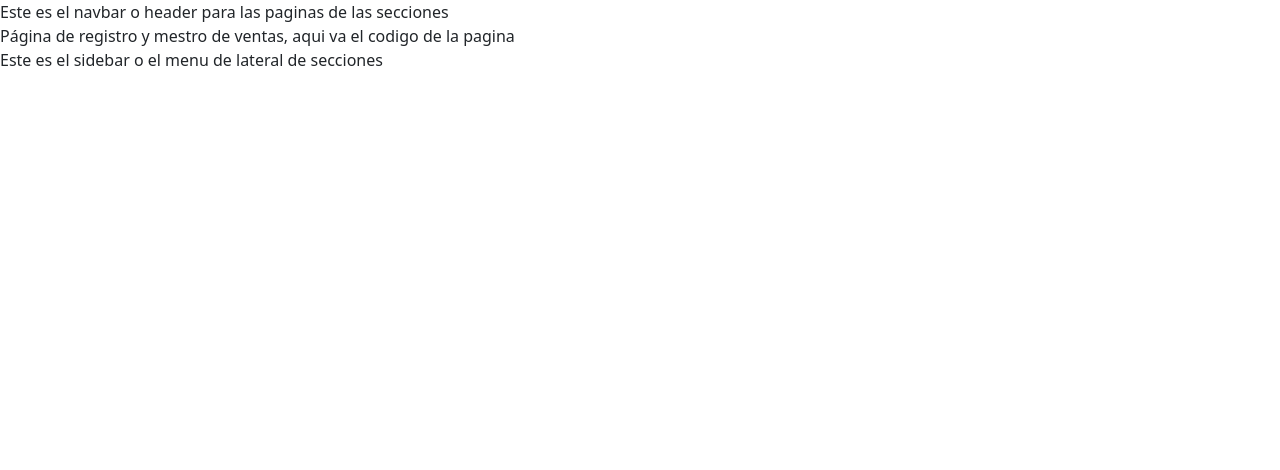
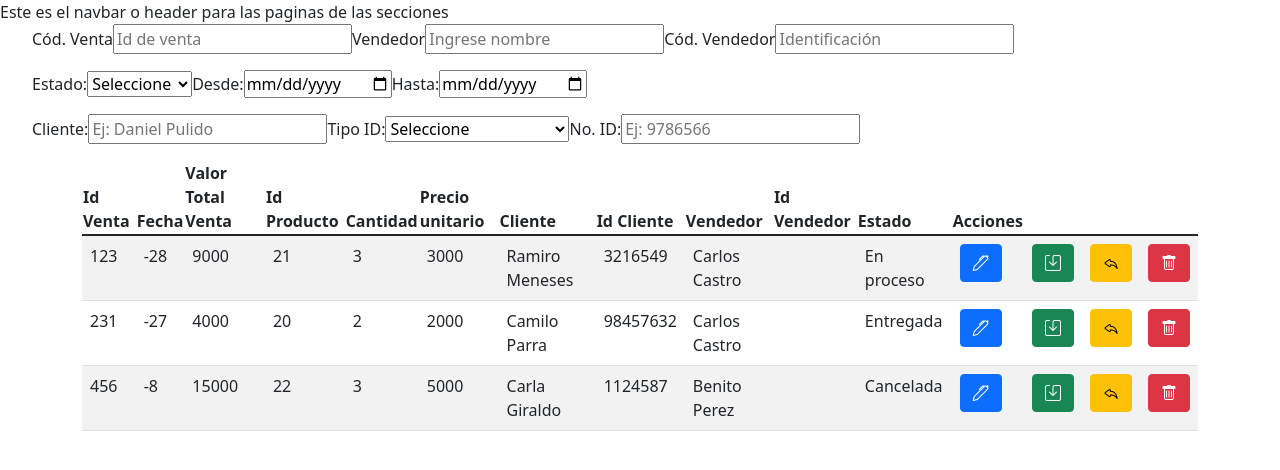
Before and after one commit to The-Rookies-G9/AppIntegrada, a React (Create React App) app in the folder rookies/: page /Admin/Vtas in a window 1280 px wide. Shown: the top 470 px of the page. Built offline with nearby package versions, Linux system fonts and the light colour scheme.

Commit message:
creación del crudvtas y de formato htma vtas

```diff
--- a/rookies/src/App.css
+++ b/rookies/src/App.css
@@ -7,13 +7,3 @@ ul {
     padding:0px;
     margin:0px;
 }
-
-.navbarPosition {
-  display:flex;
-  padding: 10%;
-}
-
-.mainPosition {
-  display: flex;
-  padding:80%;
-}
--- /dev/null
+++ b/rookies/src/components/Crudvtas.js
@@ -0,0 +1,103 @@
+import React from 'react';
+import "bootstrap/dist/css/bootstrap.min.css";
+import {
+  Table,
+  Button,
+  Container,
+ // Modal,
+ // ModalHeader,
+//ModalBody,
+ // FormGroup,
+  //ModalFooter,
+} from "reactstrap";
+
+const data = [
+    {IdVta: 123, Fecha:3-10-21, Total: 9000, IdPcto: 32-11, Cantidad: 3, Vunit: 3000, Cliente: "Ramiro Meneses", IdCliente: 3216549, vendedor: "Carlos Castro", Estado:"En proceso" },
+    {IdVta: 231, Fecha:3-9-21, Total: 4000, IdPcto: 32-12, Cantidad: 2, Vunit: 2000, Cliente: "Camilo Parra", IdCliente: 98457632, vendedor: "Carlos Castro", Estado:"Entregada" },
+    {IdVta: 456, Fecha:23-10-21, Total: 15000, IdPcto: 33-11, Cantidad: 3, Vunit: 5000, Cliente: "Carla Giraldo", IdCliente: 1124587, vendedor: "Benito Perez", Estado: "Cancelada" },
+];
+
+
+class CrudVtas extends React.Component{
+    //Operaciones
+    state = {
+        data: data,
+        modalActualizar: false,
+        modalInsertar: false,
+        form: {
+            IdVta: "",
+            Fecha: "",
+            Total: "",
+            IdPcto: " ",
+            Cantidad: " ",
+            Vunit: " ",
+            Cliente:" ",
+            IdCliente: " ",
+            vendedor: " ",
+            IdVende: " ",
+            Estado: " "
+        },
+      };
+
+
+    render(){
+        return (
+        <>
+           <Container>
+
+
+
+           <Table  className="table table-striped">
+               <thead>
+                    <th>Id Venta</th>
+                    <th>Fecha</th>
+                    <th>Valor Total Venta</th>
+                    <th>Id Producto</th>
+                    <th>Cantidad</th>
+                    <th>Precio unitario</th>
+                    <th>Cliente</th>
+                    <th>Id Cliente</th>
+                    <th>Vendedor</th>
+                    <th>Id Vendedor</th>
+                    <th>Estado</th>
+                    <th>Acciones</th>
+                </thead>
+
+                <tbody> {
+                    this.state.data.map((dato) => (
+                        <tr key={dato.IdVta}>
+                            <td>{dato.IdVta}</td>{"  "}
+                            <td>{dato.Fecha}</td>{"  "}
+                            <td>{dato.Total}</td>{"  "}
+                            <td>{dato.IdPcto}</td>{"  "}
+                            <td>{dato.Cantidad}</td>{"  "}
+                            <td>{dato.Vunit}</td>{"  "}
+                            <td>{dato.Cliente}</td>{"  "}
+                            <td>{dato.IdCliente}</td>{"  "}
+                            <td>{dato.vendedor}</td>{"  "}
+                            <td>{dato.IdVende}</td>{"  "}
+                            <td>{dato.Estado}</td>{"  "}
+                            <td><Button color= "primary" ><i class="bi bi-pen"></i></Button></td>{"  "}
+                            <td><Button color= "success"><i class="bi bi-save"></i></Button></td>{"  "}
+                            <td><Button color="warning" ><i class="bi bi-reply"></i></Button></td>{"  "}
+                            <td><Button color="danger"><i class="bi bi-trash"></i></Button></td>
+                        </tr>
+                        ))
+                    }
+                </tbody>
+
+
+
+
+           </Table>
+
+           </Container>
+           </>
+
+        )
+
+    }
+
+}
+
+export default CrudVtas;
--- a/rookies/src/layouts/PrivateLayouts.js
+++ b/rookies/src/layouts/PrivateLayouts.js
@@ -11,7 +11,6 @@ const PrivateLayout = ({children}) => {
         <div>
             <Navbar />
             <main >{children}</main>
-            <Sidebar />
         </div>
     )
 }
--- a/rookies/src/pages/Admin/Vtas.js
+++ b/rookies/src/pages/Admin/Vtas.js
@@ -1,9 +1,77 @@
 import React from 'react';
+import CrudVtas from 'components/Crudvtas';
 
 const Vtas = () => {
     return (
         <div>
-            Página de registro y mestro de ventas, aqui va el codigo de la pagina
+            <main>
+          <section  className="mb-3" >
+            <form >
+              <ul>
+                <li>
+                  <label for="idvta">
+                    Cód. Venta
+                    <input name="idvta" className="casilla"  placeholder="Id de venta"/>
+                  </label>
+                  <label for="vendedor">
+                    Vendedor
+                    <input name="vendedor" className="casilla"  placeholder="Ingrese nombre"/>
+                  </label>
+                  <label for="idVendedor">
+                    Cód. Vendedor
+                    <input name="idVendedor" className="casilla"  placeholder="Identificación"/>
+                  </label>
+                </li>
+              </ul>
+              <ul>
+                  <li >
+                    <label for="estado">
+                      Estado:
+                      <select name="estado" className="casilla">
+                        <option value="0">Seleccione</option>
+                        <option value="En proceso">En proceso</option>
+                        <option value="Cancelada">Cancelada</option>
+                        <option value="Entregada">Entregada</option>
+                      </select>
+                    </label>
+                    <label for="desdeFecha" className="positionLabel">
+                      Desde:
+                      <input name="desdeFecha" type="date" className="casilla"  placeholder="fecha"/>
+                    </label>
+                    <label for="hastaFecha" className="positionLabel">
+                      Hasta:
+                      <input name="hastaFecha" type="date" className="casilla"  placeholder="fecha"/>
+                    </label>
+                  </li>
+              </ul>
+              <ul>
+                <li>
+                  <label for="cliente">
+                    Cliente:
+                    <input name="cliente" className="casilla"  placeholder="Ej: Daniel Pulido"/>
+                  </label>
+                  <label for="tipoId">
+                    Tipo ID:
+                    <select name="tipoId" className="casilla" >
+                      <option value="0">Seleccione</option>
+                      <option value="CC">Cédula de ciudadania</option>
+                      <option value="CE">Cédula de Extranjeria</option>
+                      <option value="TI">Tarjeta de Identidad</option>
+                      <option value="PA">Pasaporte</option>
+                    </select>
+                  </label>
+                  <label for="numeroDoc">
+                    No. ID:
+                    <input name="numeroDoc" type="number" step="7" className="casilla"  placeholder="Ej: 9786566" />
+                  </label>
+                </li>
+              </ul>
+            </form>
+          </section>
+
+          <CrudVtas />
+
+        </main>
         </div>
     )
 }
```
